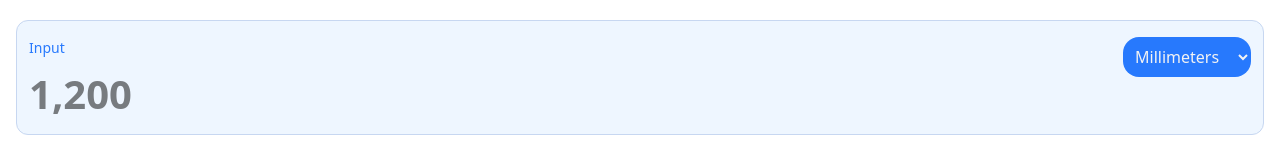
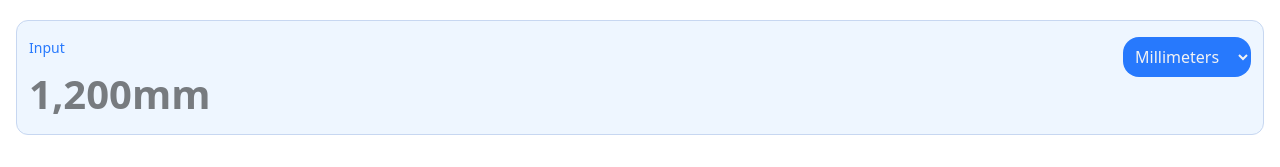
Before and after one commit to Abdulsamad-22/true-size, a Next.js app: page / in a window 1280 px wide. Shown: the part 151-318 px from the top of the page. Built offline with nearby package versions, Linux system fonts and the light colour scheme.

Commit message:
selected input unit added as place holder

```diff
--- a/src/components/measurementInput.tsx
+++ b/src/components/measurementInput.tsx
@@ -30,7 +30,7 @@ export default function InputMeasurement({
             <textarea
               value={inputValue}
               rows={1}
-              placeholder="1,200"
+              placeholder={`1,200${selectedUnit}`}
               onChange={(e) => {
                 const value = e.target.value;
                 if (/^[0-9]*\.?[0-9]*$/.test(value)) {
```
